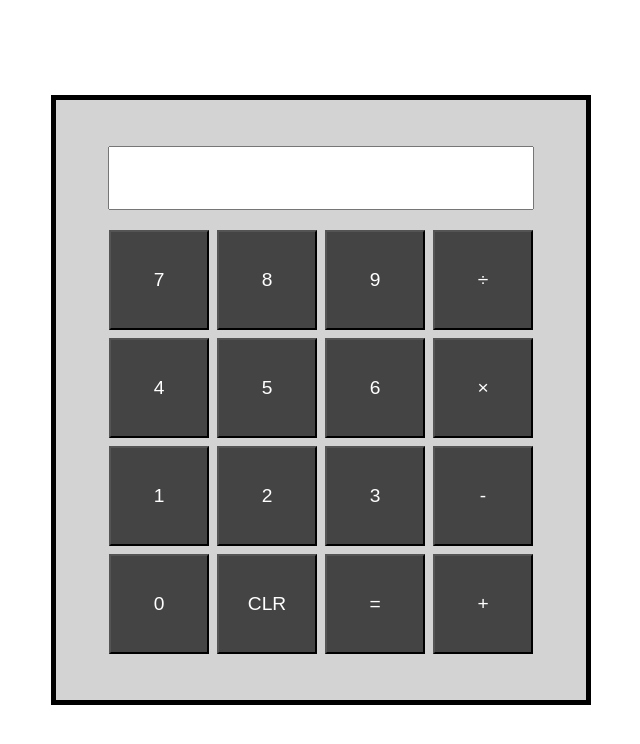
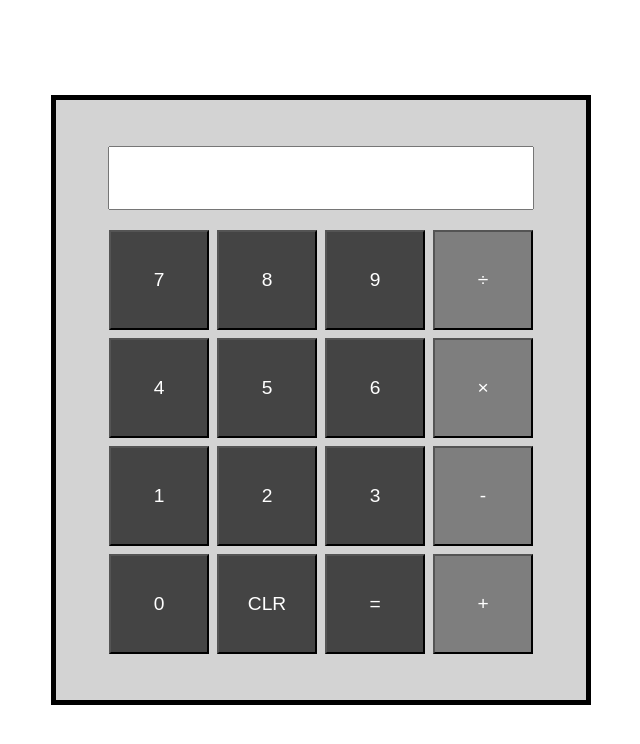
Before and after one commit to xenanthropy/Calculator, a plain HTML site: page index.html in a window 1280 px wide. Shown: the whole page, without its empty margins (319-959 px from the left). Drawn offline with Linux system fonts and the light colour scheme.

Commit message:
Add operator class to operator buttons

```diff
--- a/index.html
+++ b/index.html
@@ -18,19 +18,19 @@
             <button id="sevenButton">7</button>
             <button id="eightButton">8</button>
             <button id="nineButton">9</button>
-            <button id="divideButton">÷</button>
+            <button id="divideButton" class="operator">÷</button>
             <button id="fourButton">4</button>
             <button id="fiveButton">5</button>
             <button id="sixButton">6</button>
-            <button id="multiplyButton">×</button>
+            <button id="multiplyButton" class="operator">×</button>
             <button id="oneButton">1</button>
             <button id="twoButton">2</button>
             <button id="threeButton">3</button>
-            <button id="subtractButton">-</button>
+            <button id="subtractButton" class="operator">-</button>
             <button id="zeroButton">0</button>
             <button id="clearButton">CLR</button>
             <button id="equalsButton">=</button>
-            <button id="addButton">+</button>
+            <button id="addButton" class="operator">+</button>
 
         </div>
     </div>
```
